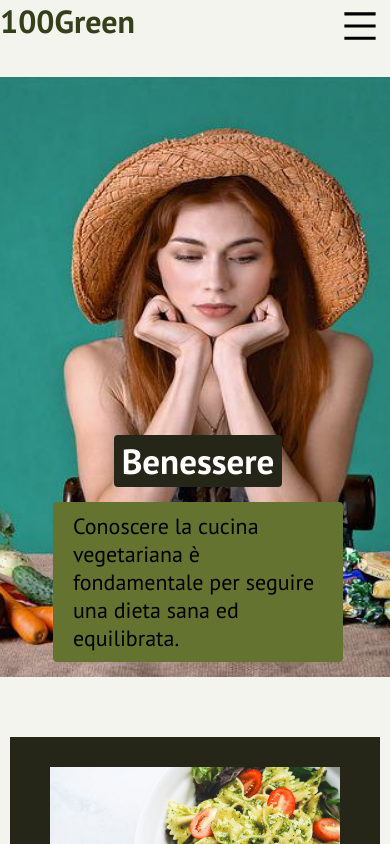
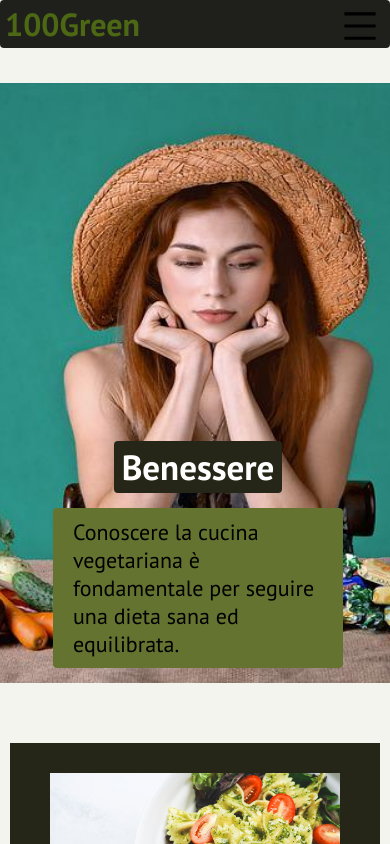
Before and after one commit to alessflame/recipes, a React (Create React App) app: page / in a window 390 px wide. Shown: the top 844 px of the page. Built offline with nearby package versions, Linux system fonts and the light colour scheme; no server answers.

Commit message:
update app

```diff
--- a/src/index.css
+++ b/src/index.css
@@ -23,13 +23,14 @@ html{
 }
 
 .container{
-  margin: 0 25px;
   overflow-x: hidden;
+
 }
 
 
 .header h1{
-  color: #34401A;
+  padding: 3px 5px;
+  color: #4d6814;
 }
 
 
@@ -146,6 +147,15 @@ color: #f3f4ee;}
 
   }
 
+
+.logo{
+  padding: 3px 5px;
+  border-radius: 4px;
+  width: 100%;
+  color: #4d6814;
+  background-color: #1f201b;}
+
+
   .navBar, .navBarClose{
     transition: all 1s ease-in-out;
     top: 0;
--- a/src/views/components/Header.js
+++ b/src/views/components/Header.js
@@ -15,7 +15,7 @@ function Header() {
   return (
 
     <div className='header'>
-          <h1>100Green</h1>
+          <h1 className='logo'>100Green</h1>
          <span className='burgerMenu' onClick={()=>{setOpen(!open)}}><AiOutlineMenu/></span>
           <NavBar setOpen={setOpen} classes={open===true ? "navBar": "navBarClose"}/>
     </div>
--- a/src/views/pages/Home.js
+++ b/src/views/pages/Home.js
@@ -19,7 +19,7 @@ function Home() {
     <div>
       <Slider/>
 
-      <Section img={img1} title="Dieta Sana" text="Non credere mai a chi nutre pregiudizi e fai ciò che ritieni giusto. I piatti 'green' contengono le stesse quantità di nutrienti che assumeresti in piatti
+      <Section img={img1} title="Dieta Sana" text="Non credere mai a chi nutre dei pregiudizi. I piatti 'green' contengono le stesse quantità di nutrienti che assumeresti in piatti
       di carne." reverse={false}/>
       <Section img={img2} title="Forma Fisica" text="Potrai tenere allenato e in forma il tuo corpo con piatti ricchi di proteine
       ma privi di grassi." reverse={true}/>
```
